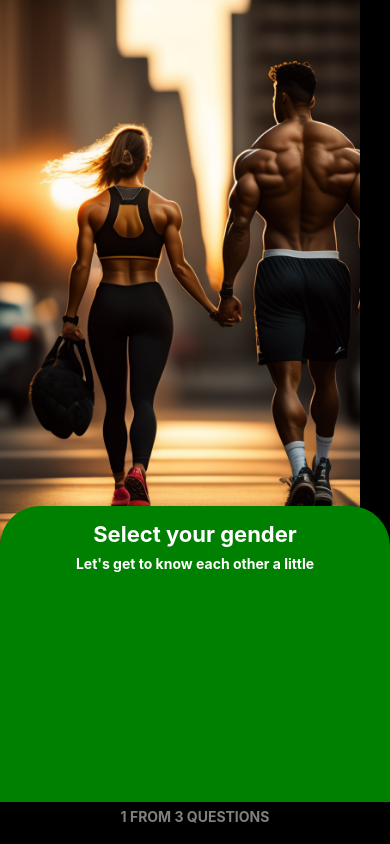
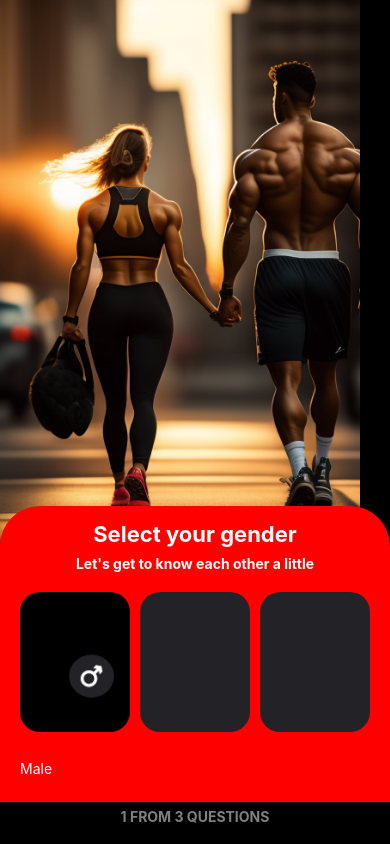
Before and after one commit to Sedinamm/HealthX, a React Native app: screen /Question1 in a window 390 px wide. Built offline with nearby package versions, Linux system fonts and the light colour scheme.

Commit message:
initial commit

```diff
--- a/Screens/Question1.js
+++ b/Screens/Question1.js
@@ -11,7 +11,7 @@ const Question1 = () => {
         style={{
           flex: 3.5,
           width: "100%",
-          backgroundColor: "green",
+          backgroundColor: "red",
           borderTopRightRadius: 40,
           borderTopLeftRadius: 40,
         }}
@@ -37,7 +37,56 @@ const Question1 = () => {
         >
           Let's get to know each other a little
         </Text>
-        <View></View>
+        <View
+          style={{
+            flexDirection: "row",
+            justifyContent: "space-between",
+            marginTop: 20,
+            alignSelf: "center",
+          }}
+        >
+          <TouchableOpacity>
+            {/* Male */}
+            <View
+              style={{
+                backgroundColor: "#000",
+                height: 140,
+                width: 110,
+                borderRadius: 20,
+                marginRight: 10,
+              }}
+            >
+              <Image
+                style={{ width: "130%", height: "120%" }}
+                source={require("../Images/male.png")}
+              />
+              <Text style={{ color: "white" }}>Male</Text>
+            </View>
+          </TouchableOpacity>
+          {/* Female */}
+          <TouchableOpacity>
+            <View
+              style={{
+                backgroundColor: "#232227",
+                height: 140,
+                width: 110,
+                borderRadius: 20,
+                marginRight: 10,
+              }}
+            ></View>
+          </TouchableOpacity>
+          {/* Others */}
+          <TouchableOpacity>
+            <View
+              style={{
+                backgroundColor: "#232227",
+                height: 140,
+                width: 110,
+                borderRadius: 20,
+              }}
+            ></View>
+          </TouchableOpacity>
+        </View>
       </View>
       <View style={{ flex: 0.5, backgroundColor: "black" }}>
         <Text
```
